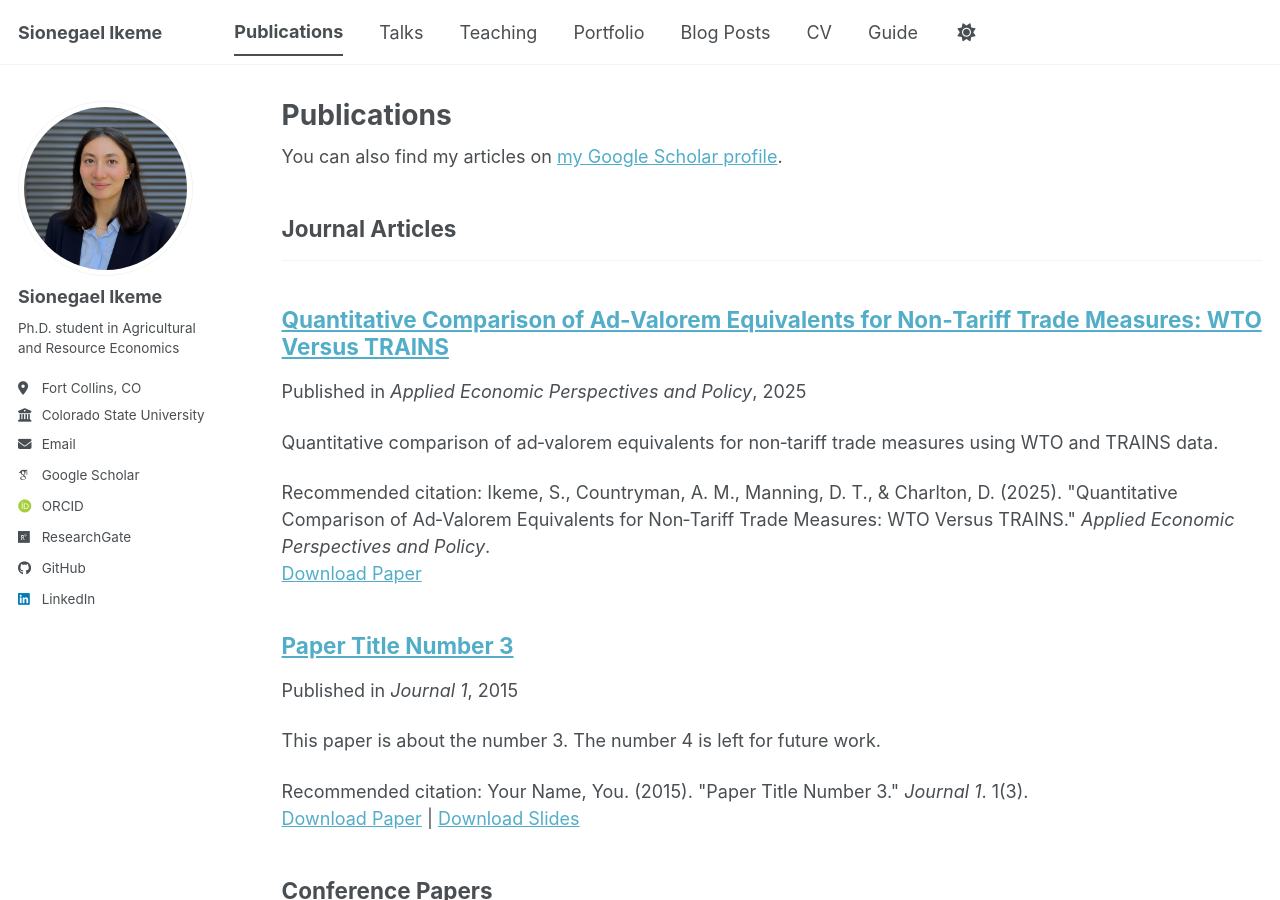
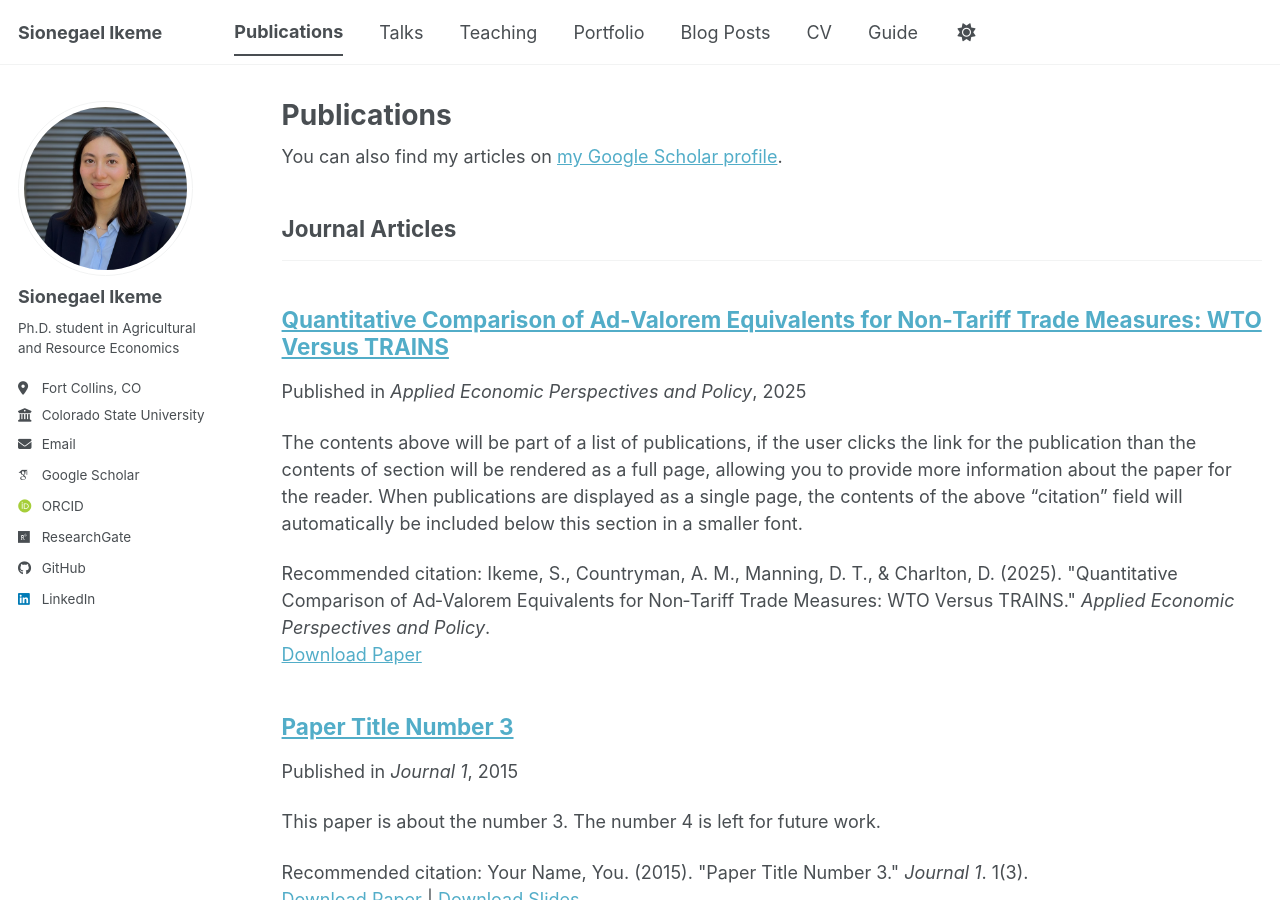
Before and after one commit to sikeme10/sikeme10.github.io, a Jekyll site: the page built from _pages/publications.html, in a window 1280 px wide and 900 px high. Built offline with Jekyll 4.4.1, drawn with Linux system fonts in a browser that asks for light colours; some web fonts are replaced; a script bundle is joined from its source files by our own code; library files that are not in the unit come from our copies.

Commit message:
Remove excerpt from publication details
Removed excerpt from the publication metadata.

```diff
--- a/_publications/2025-11-23-ad-valorem-equivalents.md
+++ b/_publications/2025-11-23-ad-valorem-equivalents.md
@@ -3,7 +3,6 @@
 collection: publications
 category: manuscripts
 permalink: /publication/2025-11-23-ad-valorem-equivalents
-excerpt: "Quantitative comparison of ad‐valorem equivalents for non‐tariff trade measures using WTO and TRAINS data."
 date: 2025-11-23
 venue: "Applied Economic Perspectives and Policy"
 paperurl: "https://onlinelibrary.wiley.com/doi/full/10.1002/aepp.70039"
```
